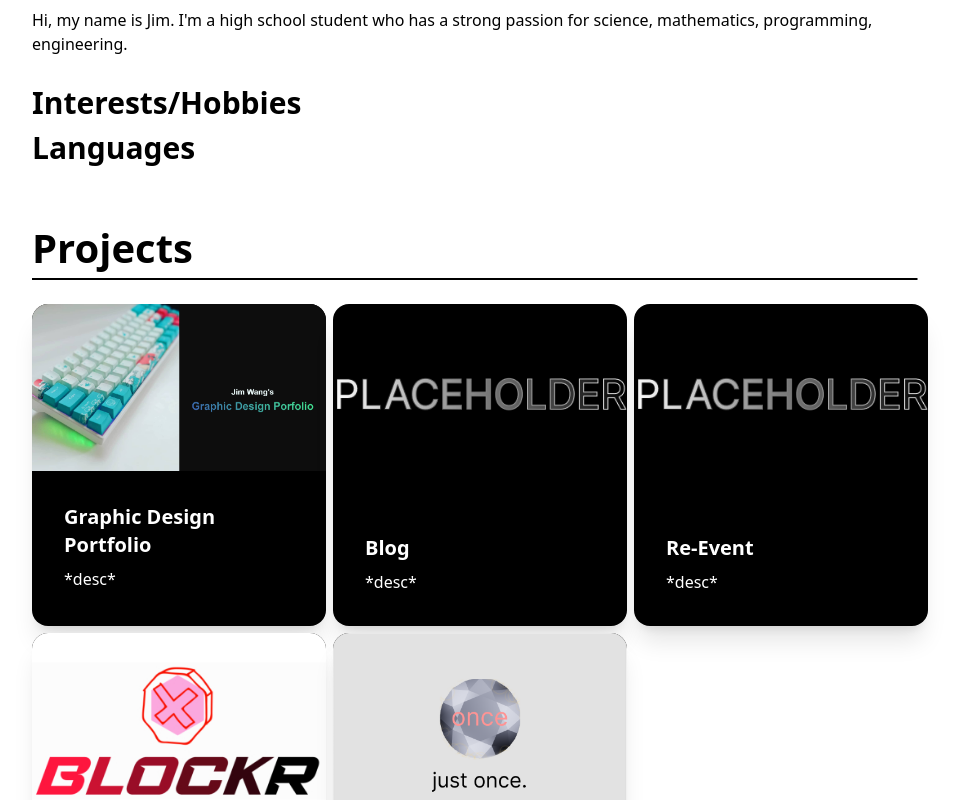
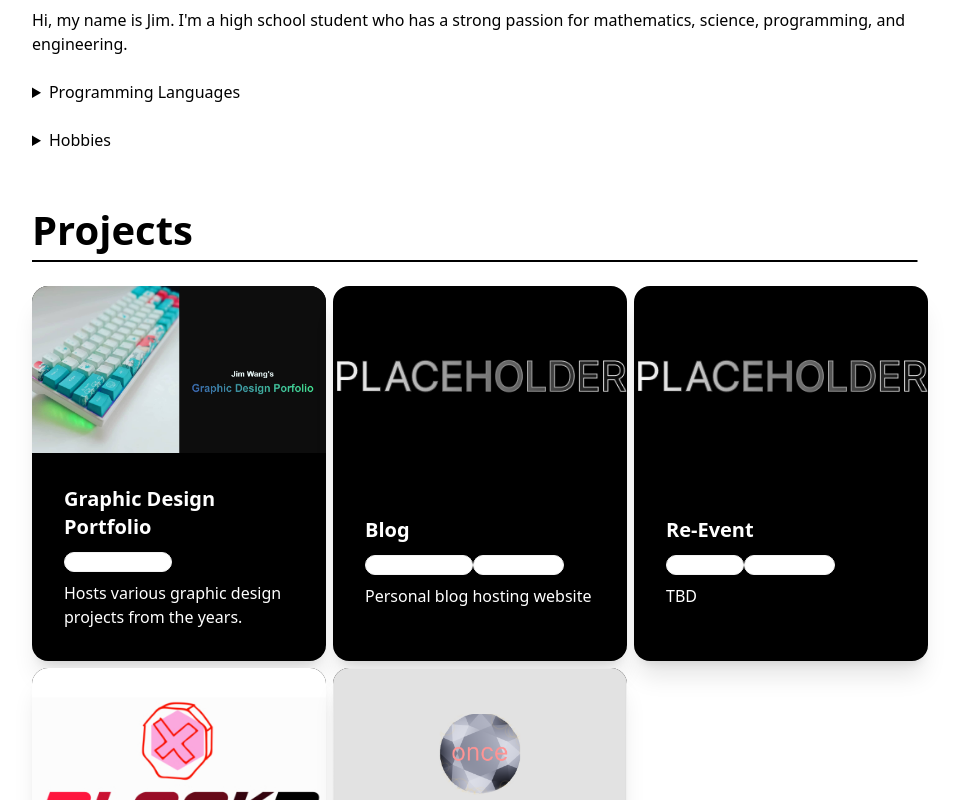
Before and after one commit to Wangj3743/Wangj3743.github.io, a Vue app: page / in a window 1280 px wide. Shown: the part 620-1420 px from the top of the page, without its empty margins (160-1119 px from the left). Built offline with nearby package versions, Linux system fonts and the light colour scheme.

Commit message:
hover for cards and footer buttons

```diff
--- a/src/App.vue
+++ b/src/App.vue
@@ -8,109 +8,134 @@
       pcard,
       hd,
     },
-    data () {
+    data() {
       return {
         // portfolio
-        img1: "/src/assets/project-files/portfolio.png",
-        alt1: "Graphic Design Portfolio",
-        link1: "https://wangj3743.github.io/portfolio/",
+        img1: '/src/assets/project-files/portfolio.png',
+        alt1: 'Graphic Design Portfolio',
+        link1: 'https://wangj3743.github.io/portfolio/',
         // blog
-        img2: "/src/assets/project-files/placeholder.png",
-        alt2: "Blog",
-        link2: "https://wangj3743.github.io/blog",
+        img2: '/src/assets/project-files/placeholder.png',
+        alt2: 'Blog',
+        link2: 'https://wangj3743.github.io/blog',
         // Re-Event
-        img3: "/src/assets/project-files/placeholder.png",
-        alt3: "Re-Event",
-        link3: "https://re-event.netlify.app",
+        img3: '/src/assets/project-files/placeholder.png',
+        alt3: 'Re-Event',
+        link3: 'https://re-event.netlify.app',
         // Blockr
-        img4: "/src/assets/project-files/blockr.jpg",
-        alt4: "Blockr",
-        link4: "https://devpost.com/software/blockr-uh3e8a",
+        img4: '/src/assets/project-files/blockr.jpg',
+        alt4: 'Blockr',
+        link4: 'https://devpost.com/software/blockr-uh3e8a',
         // Once
-        img5: "/src/assets/project-files/once.png",
-        alt5: "Once",
-        link5: "https://devpost.com/software/autimeation",
-      }
-    }
-  }
+        img5: '/src/assets/project-files/once.png',
+        alt5: 'Once',
+        link5: 'https://devpost.com/software/autimeation',
+      };
+    },
+  };
 </script>
 
-
-
 <template>
-  <button @click="toggleDark()" class="btn h-[70px] w-[70px] fixed right-[10px] top-[10px] dark:bg-white z-50">
-    <img v-if="isDark" src="src/assets/moon-solid.svg" alt="moon">
-    <img v-else src="src/assets/sun-solid.svg" alt="sun">
+  <button
+    @click="toggleDark()"
+    class="btn h-[70px] w-[70px] fixed right-[10px] top-[10px] dark:bg-white z-50
+    "
+  >
+    <img v-if="isDark" src="src/assets/moon-solid.svg" alt="moon" />
+    <img v-else src="src/assets/sun-solid.svg" alt="sun" />
   </button>
 
   <div class="m-auto w-[70%]">
-    <div> <!--section 00: title-->
-
-      <img src="\src\assets\cube.jpg" alt="pfp" class="rounded-[100%] scale-75">
+    <div>
+      <!--section 00: title-->
+      <img src="\src\assets\cube.jpg" alt="pfp" class="rounded-[100%] scale-75" />
       <h1 class="text-[80px] font-bold">Jim Wang</h1>
     </div>
 
     <hd />
 
     <div class="translate-y-[100px]">
-      <div> <!--section 01: about-->
+      <div>
+        <!--section 01: about-->
         <h2 class="text-[40px] font-bold">About</h2>
         <hd />
         <br>
         <p>
-          Hi, my name is Jim.
-          I'm a high school student who has a strong passion for science, mathematics, programming, engineering.
+          Hi, my name is Jim. I'm a high school student who has a strong passion
+          for mathematics, science, programming, and engineering.
         </p>
         <br>
-        <h3 class="text-[30px] font-bold">Interests/Hobbies</h3>
-          <p>
+        <details>
+          <summary>Programming Languages</summary>
+          <p>I use:</p>
+          <li>Python</li>
+          <li>Vue.js</li>
+          <li>TailwindCSS</li>
+          <li>HTML/CSS/JS</li>
+          <br>
+          <p>and I know a bit of:</p>
+          <li>C++</li>
+          <li>Lua</li>
+        </details>
 
-          </p>
-        <h3 class="text-[30px] font-bold">Languages</h3>
-        <p>
-
-        </p>
+        <br>
+        <details>
+          <summary>Hobbies</summary>
+          <li>Stationary</li>
+          <li>Mechanical Keyboards</li>
+          <li>Photography</li>
+          <li>Violin</li>
+          <li>Piano (self taught)</li>
+          <li>Composing</li>
+          <li>VIdeo Editing</li>
+          <li>Graphic design</li>
+          <li>CAD</li>
+          <li>Rubik's Cubes</li>
+          <li>Tetris</li>
+          <li>Minesweeper</li>
+        </details>
         <br><br>
       </div>
 
-      <div> <!--section 02: projects-->
+      <div>
+        <!--section 02: projects-->
         <h2 class="text-[40px] font-bold">Projects</h2>
         <hd />
         <br>
-        <div class="grid sm:grid-cols-2 md:grid-cols-3 lg:grid-col-4 gap-x-[7px] gap-y-[7px]">
-          <pcard :linkRef="link1" :imgSrc="img1" :imgAlt="alt1" title="Graphic Design Portfolio" desc="*desc*" />
-          <pcard :linkRef="link2" :imgSrc="img2" :imgAlt="alt2" title="Blog" desc="*desc*" />
-          <pcard :linkRef="link3" :imgSrc="img3" :imgAlt="alt3" title="Re-Event" desc="*desc*" />
-          <pcard :linkRef="link4" :imgSrc="img4" :imgAlt="alt4" title="BLOCKR" desc="*desc*" />
-          <pcard :linkRef="link5" :imgSrc="img5" :imgAlt="alt5" title="Once" desc="*desc*" />
+        <div class=" grid sm:grid-cols-2 md:grid-cols-3 lg:grid-col-4 gap-x-[7px] gap-y-[7px]">
+          <pcard :linkRef="link1" :imgSrc="img1" :imgAlt="alt1" title="Graphic Design Portfolio" badge1="Github Pages" desc="Hosts various graphic design projects from the years."/>
+          <pcard :linkRef="link2" :imgSrc="img2" :imgAlt="alt2" title="Blog" badge1="Github Pages" badge2="Unfinished" desc="Personal blog hosting website"/>
+          <pcard :linkRef="link3" :imgSrc="img3" :imgAlt="alt3" title="Re-Event" badge1="Re-Event" badge2="Unfinished" desc="TBD"/>
+          <pcard :linkRef="link4" :imgSrc="img4" :imgAlt="alt4" title="BLOCKR" badge1="Jamhacks V (2021)" desc="A website blocker with an incentive."/>
+          <pcard :linkRef="link5" :imgSrc="img5" :imgAlt="alt5" title="Once" badge1="ClockHacks (2022)" badge2="Unfinished" desc="Automate repetitive task on the web by just doing it ONCE." />
         </div>
         <br><br>
-      </div><br><br><br><br><br><br>
+      </div>
+      <br><br><br><br><br><br>
     </div>
   </div>
 
   <!-- section -1: footer -->
   <br><br><br><br><br><br><br><br>
   <hd />
-    <div class="bg m-auto w-[70%]"><br><br>
+  <div class="bg m-auto w-[70%]">
+    <br><br>
     <div class="bg flex flex-row gap-2 justify-center">
-        <a class="" href="mailto:jimwang314@gmail.com">
-          <img v-if="isDark" class="iconSize" src="src/assets/profiles/envelope-dark.svg" >
-          <img v-else class="iconSize" src="src/assets/profiles/envelope.svg">
+      <a class="hover:scale-[1.2] ease-in duration-200" href="mailto:jimwang314@gmail.com">
+        <img v-if="isDark" class="iconSize" src="src/assets/profiles/envelope-dark.svg" />
+        <img v-else class="iconSize" src="src/assets/profiles/envelope.svg" />
       </a>
-        <a href="https://www.linkedin.com/in/jim-wang-263877212/">
-          <img v-if="isDark" class="iconSize" src="src/assets/profiles/linkedin-dark.svg" >
-          <img v-else class="iconSize" src="src/assets/profiles/linkedin.svg">
+      <a class="hover:scale-[1.2] ease-in duration-200" href="https://www.linkedin.com/in/jim-wang-263877212/">
+        <img v-if="isDark" class="iconSize" src="src/assets/profiles/linkedin-dark.svg" />
+        <img v-else class="iconSize" src="src/assets/profiles/linkedin.svg" />
       </a>
-        <a href="https://github.com/Wangj3743/">
-          <img v-if="isDark" class="iconSize" src="src/assets/profiles/github-dark.svg" >
-          <img v-else class="iconSize" src="src/assets/profiles/github.svg">
+      <a class="hover:scale-[1.2] ease-in duration-200" href="https://github.com/Wangj3743/">
+        <img v-if="isDark" class="iconSize" src="src/assets/profiles/github-dark.svg"/>
+        <img v-else class="iconSize" src="src/assets/profiles/github.svg" />
       </a>
     </div>
     <br><br>
-      <p class="text-center">
-        Jim Wang・2023
-      </p>
+    <p class="text-center">Jim Wang・2023</p>
     <br>
   </div>
 </template>
@@ -119,11 +144,11 @@
 
 <style>
 body, .bg {
-    @apply transition ease-in-out delay-150 bg-white dark:bg-black duration-300
+  @apply transition ease-in-out delay-150 bg-white dark:bg-[#1e2124] duration-300;
 }
 
-  h1, h2, h3, p {
-    @apply text-black dark:text-white fill-black
+h1, h2, h3, p, li, details, summary {
+  @apply text-black dark:text-white fill-black;
 }
 
 a {
--- a/src/components/pcard.vue
+++ b/src/components/pcard.vue
@@ -3,22 +3,28 @@
 export default {
   props: {
     title: String,
+    badge1: String,
+    badge2: String,
     desc: String,
     imgSrc: String,
     imgAlt: String,
     linkRef: String,
   },
-}
+};
 </script>
 
-
-
 <template>
-    <a :href="linkRef" class="card bg-black dark:bg-base-100 shadow-xl">
-        <figure><img :src="imgSrc" :alt="imgAlt"></figure>
+  <a
+    :href="linkRef"
+    class="card bg-black dark:bg-base-100 shadow-xl hover:scale-[1.02] ease-in duration-150">
+    <figure><img :src="imgSrc" :alt="imgAlt" /></figure>
     <div class="card-body">
       <h2 class="text-white dark:text-black card-title">{{ title }}</h2>
-            <p class=" text-white dark:text-black">{{ desc }}</p>
+      <span>
+        <h3 class="badge text-white text-sm">{{ badge1 }}</h3>
+        <h3 v-if="badge2" class="badge text-white text-sm">{{ badge2 }}</h3>
+      </span>
+      <p class="text-white dark:text-black">{{ desc }}</p>
     </div>
   </a>
 </template>
```
Lines whose indentation alone changed are shown as unchanged.
